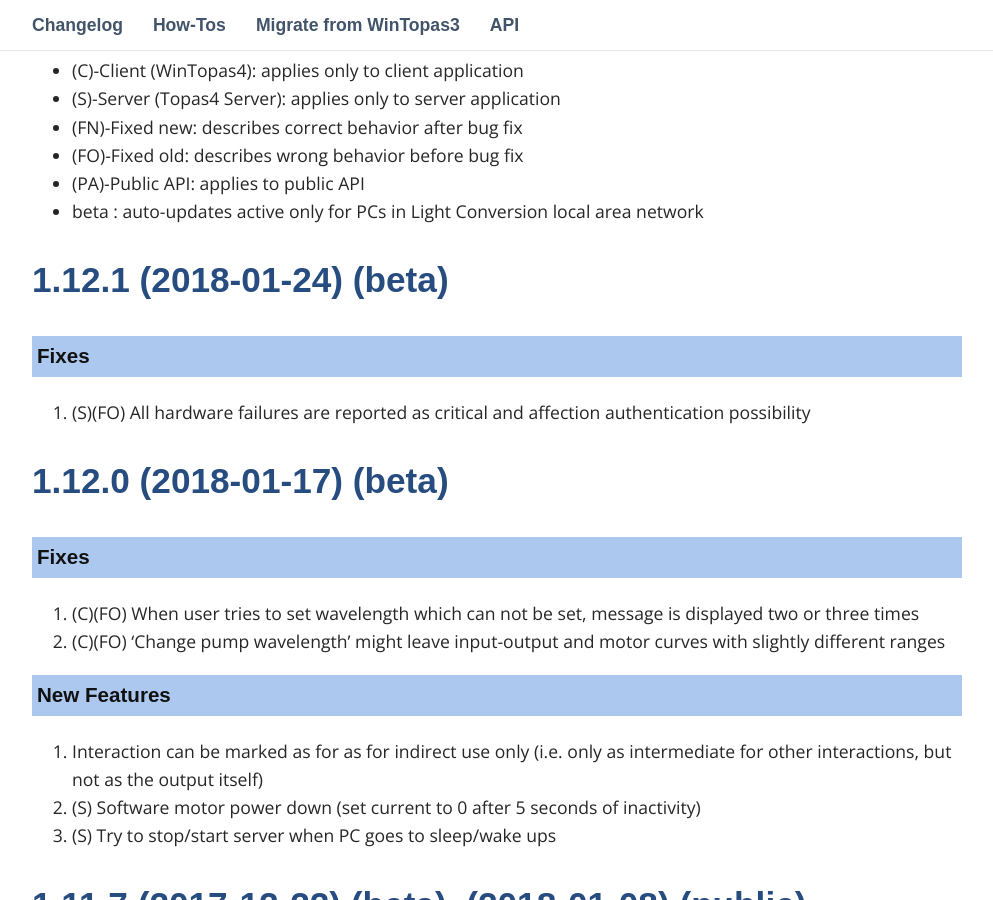
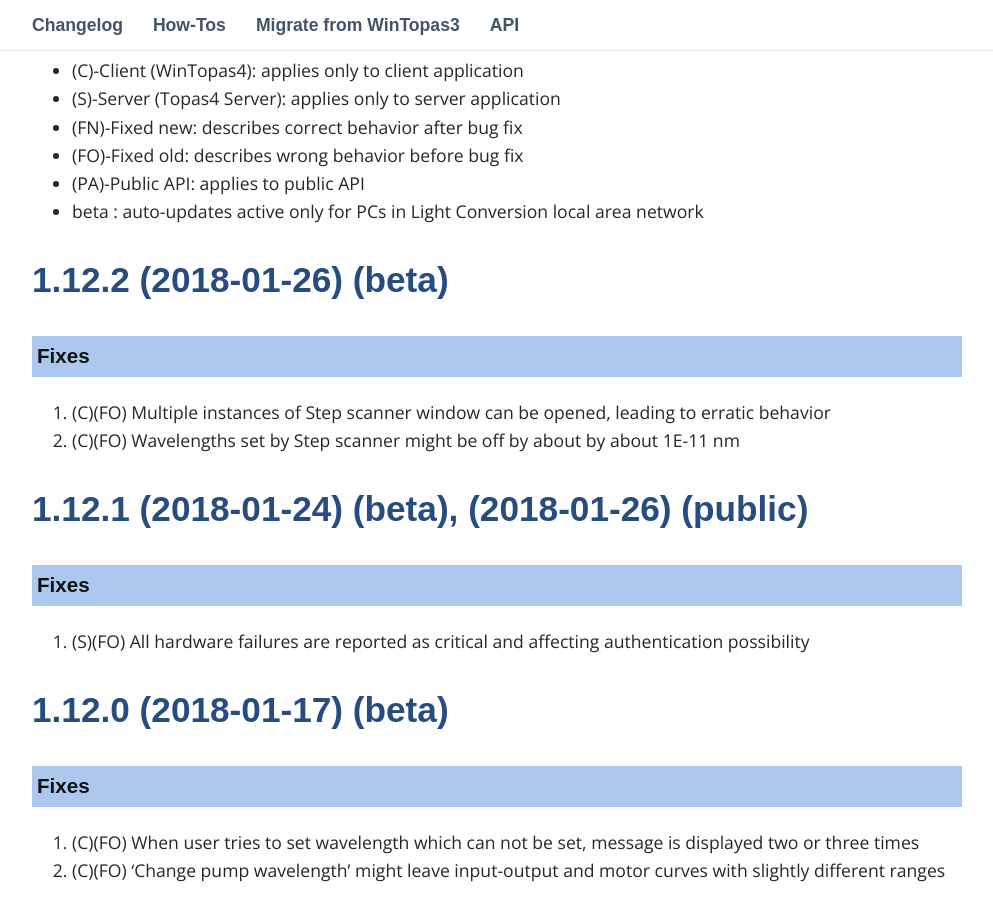
Before and after one commit to DomasM/Topas4InfoTemp00, a Jekyll site: the page built from _pages/03_changelog.md, in a window 1280 px wide and 900 px high, scrolled down 497 px. Shown: the whole window, without its empty margins (143-1136 px from the left). Built offline with Jekyll 4.4.1, drawn with Linux system fonts in a browser that asks for light colours; some web fonts are replaced; comment, search, counter and statistics services are not loaded.

Commit message:
1.12.2 release, 1.12.1 public release

```diff
--- a/_pages/03_changelog.md
+++ b/_pages/03_changelog.md
@@ -19,11 +19,19 @@
 * beta : auto-updates active only for PCs in Light Conversion local area network
 
 
-## 1.12.1 (2018-01-24) (beta)
+## 1.12.2 (2018-01-26) (beta)
 
 
 ### Fixes
-1. (S)(FO) All hardware failures are reported as critical and affection authentication possibility
+1. (C)(FO) Multiple instances of Step scanner window can be opened, leading to erratic behavior
+1. (C)(FO) Wavelengths set by Step scanner  might be off by about by about 1E-11 nm
+
+
+## 1.12.1 (2018-01-24) (beta), (2018-01-26) (public)
+
+
+### Fixes
+1. (S)(FO) All hardware failures are reported as critical and affecting authentication possibility
 
 
 ## 1.12.0 (2018-01-17) (beta)
```
